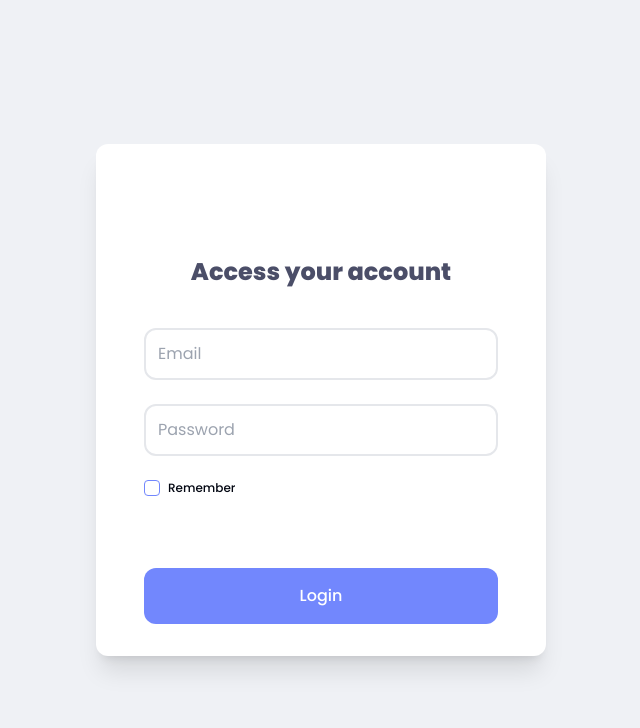
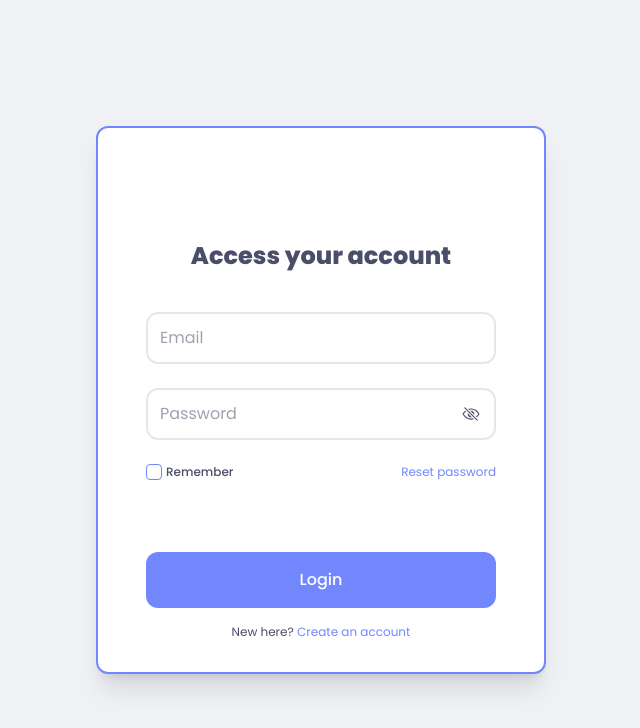
Before and after one commit to coradini1/Coyote-Trade, a Next.js app in the folder frontend/: page /login in a window 1280 px wide. Shown: the top 728 px of the page, without its empty margins (319-959 px from the left). Built offline with nearby package versions, Linux system fonts and the light colour scheme.

Commit message:
UPDATE: refactor tailwind and components

```diff
--- a/frontend/app/globals.css
+++ b/frontend/app/globals.css
@@ -4,6 +4,11 @@
 
 @layer base {
   :root {
+    html {
+      @apply antialiased;
+      @apply text-text;
+    }
+
     --background: 0 0% 100%;
     --foreground: 224 71.4% 4.1%;
 
--- a/frontend/app/login/page.tsx
+++ b/frontend/app/login/page.tsx
@@ -1,4 +1,4 @@
-'use client';
+'use client'
 import React, { useEffect, useState } from "react"
 
 import { Label } from "@/components/ui/label";
@@ -36,7 +36,7 @@ export default function Home() {
   return (
     <main className="bg-base h-screen w-screen flex flex-col items-center justify-center">
       <Toaster />
-      <div className="bg-white w-[450px] py-8 px-12 rounded-xl shadow-xl">
+      <div className="bg-white w-[450px] py-8 px-12 border-lavender border-solid border-2 rounded-xl shadow-xl">
         <h1 className="font-bold text-textBase text-2xl text-center mt-20">Access your account</h1>
         <form onSubmit={(e: React.FormEvent) => handleForm(e)}  className="flex flex-col gap-6 mt-10">
           <Input
@@ -50,7 +50,6 @@ export default function Home() {
                 email: target.value,
               })
             }}
-            value={formData?.email || ""}
             required
           />
           <Input
@@ -64,25 +63,46 @@ export default function Home() {
                 password: target.value,
               })
             }}
-            value={formData?.password || ""}
             required
           />
 
-          <div className="flex flex-row items-center gap-2 mb-12">
+          <div className="flex flex-row justify-between items-center gap-2 mb-12">
+            <div className="flex flex-row items-center gap-1">
               <Checkbox
                 id="remember-password"
                 onCheckedChange={(e: boolean) => setFormData({...formData, persist: e})}
               />
               <Label htmlFor="remember-password" className="text-xs">Remember</Label>
             </div>
+            <Link href="/forgot-password" text="Reset password" />
+          </div>
+
+          <div className="flex flex-col">
             <button
               type="submit"
-            className="bg-primary hover:bg-primary py-4 px-2 font-medium text-white rounded-xl hover:brightness-125 transition ease-out dduration-200"
+              className="bg-lavender-400 py-4 px-2 font-medium text-white rounded-xl hover:bg-lavender-500 transition ease-out duration-200"
             >
               Login
             </button>
+            <p className="text-xs text-textBase text-center mt-4">
+              New here? <Link href="/register" text="Create an account" />
+            </p>
+          </div>
         </form>
       </div>
     </main>
   );
 }
+
+function Link({ href, text }: { href: string, text: string}) {
+  return (
+    <a
+      href={href}
+      className="relative text-lavender-400 text-xs after:content-[''] after:absolute after:w-0 after:h-[2px]
+                after:bottom-0 after:left-0 after:bg-lavender after:transition-all after:duration-300 after:ease-out
+                hover:after:w-full hover:after:transition-all hover:after:duration-300 hover:after:ease-out"
+    >
+      {text}
+    </a>
+  )
+}
--- a/frontend/components/custom/Input/Input.tsx
+++ b/frontend/components/custom/Input/Input.tsx
@@ -1,20 +1,39 @@
-type InputProps = {
+import React, { useState } from 'react'
+import { IoEyeOutline, IoEyeOffOutline } from 'react-icons/io5'
+
+interface InputProps extends React.InputHTMLAttributes<HTMLInputElement> {
   type: "email" | "text" | "password"
   placeholder: string
-  required?: boolean
-  onChange?: any
-  value?: any
-  props?: any
+  onChange?: (e: React.ChangeEvent<HTMLInputElement>) => void
 }
 
 function Input({type, placeholder, ...props}: InputProps) {
+  const [showPassword, setShowPassword] = useState(false)
+
   return (
-    <input
-      {...props}
-      type={type}
-      className="outline-none p-3 rounded-xl border-solid border-2 focus:border-primary ease-out duration-200"
-      placeholder={placeholder}
-    />
+    <div className="relative">
+      <input
+        {...props}
+        type={showPassword ? "text" : type}
+        className="w-full text-text focus:text-lavender outline-none p-3 rounded-xl border-solid border-2 focus:border-primary transition-all ease-out duration-300"
+        placeholder={placeholder}
+      />
+      {type === "password" && (
+        <div className="absolute right-4 top-1/2 transform -translate-y-1/2">
+          {!showPassword ? (
+            <IoEyeOffOutline
+              className="text-text text-lg cursor-pointer"
+              onClick={() => setShowPassword(!showPassword)}
+            />
+          ) : (
+              <IoEyeOutline
+                className="text-text text-lg cursor-pointer"
+                onClick={() => setShowPassword(!showPassword)}
+              />
+            )}
+        </div>
+      )}
+    </div>
   )
 }
 
--- a/frontend/components/ui/label.tsx
+++ b/frontend/components/ui/label.tsx
@@ -7,7 +7,7 @@ import { cva, type VariantProps } from "class-variance-authority"
 import { cn } from "@/lib/utils"
 
 const labelVariants = cva(
-  "text-sm font-medium leading-none peer-disabled:cursor-not-allowed peer-disabled:opacity-70"
+  "text-sm text-text font-medium leading-none peer-disabled:cursor-not-allowed peer-disabled:opacity-70"
 )
 
 const Label = React.forwardRef<
--- a/frontend/package.json
+++ b/frontend/package.json
@@ -21,6 +21,7 @@
     "next": "14.1.4",
     "react": "^18",
     "react-dom": "^18",
+    "react-icons": "^5.1.0",
     "tailwind-merge": "^2.2.2",
     "tailwindcss-animate": "^1.0.7"
   },
--- a/frontend/tailwind.config.ts
+++ b/frontend/tailwind.config.ts
@@ -17,8 +17,38 @@ const config = {
         "2xl": "1400px",
       },
     },
+
     extend: {
       colors: {
+        lavender: {
+          DEFAULT: "hsl(231, 97%, 72%)",
+          50: 'hsl(220, 100%, 96%)',
+          100: 'hsl(223, 100%, 94%)',
+          200: 'hsl(224, 100%, 89%)',
+          300: 'hsl(225, 100%, 82%)',
+          400: 'hsl(231, 97%, 72%)',
+          500: 'hsl(235, 91%, 67%)',
+          600: 'hsl(240, 82%, 59%)',
+          700: 'hsl(241, 63%, 51%)',
+          800: 'hsl(240, 59%, 41%)',
+          900: 'hsl(239, 52%, 34%)',
+          950: 'hsl(240, 51%, 20%)',
+        },
+        text: {
+          DEFAULT: "hsl(234, 16%, 35%)",
+          50: 'hsl(225, 25%, 97%)',
+          100: 'hsl(220, 24%, 93%)',
+          200: 'hsl(220, 23%, 87%)',
+          300: 'hsl(222, 24%, 78%)',
+          400: 'hsl(223, 23%, 68%)',
+          500: 'hsl(226, 23%, 60%)',
+          600: 'hsl(230, 21%, 53%)',
+          700: 'hsl(234, 19%, 48%)',
+          800: 'hsl(235, 18%, 40%)',
+          900: 'hsl(234, 16%, 35%)',
+          950: 'hsl(236, 14%, 21%)',
+        },
+
         border: "hsl(var(--border))",
         input: "hsl(var(--input))",
         ring: "hsl(var(--ring))",
```
Also changed, not shown: 1 other file (tests, documents, lock files or other folders). Lines whose indentation alone changed are shown as unchanged.
